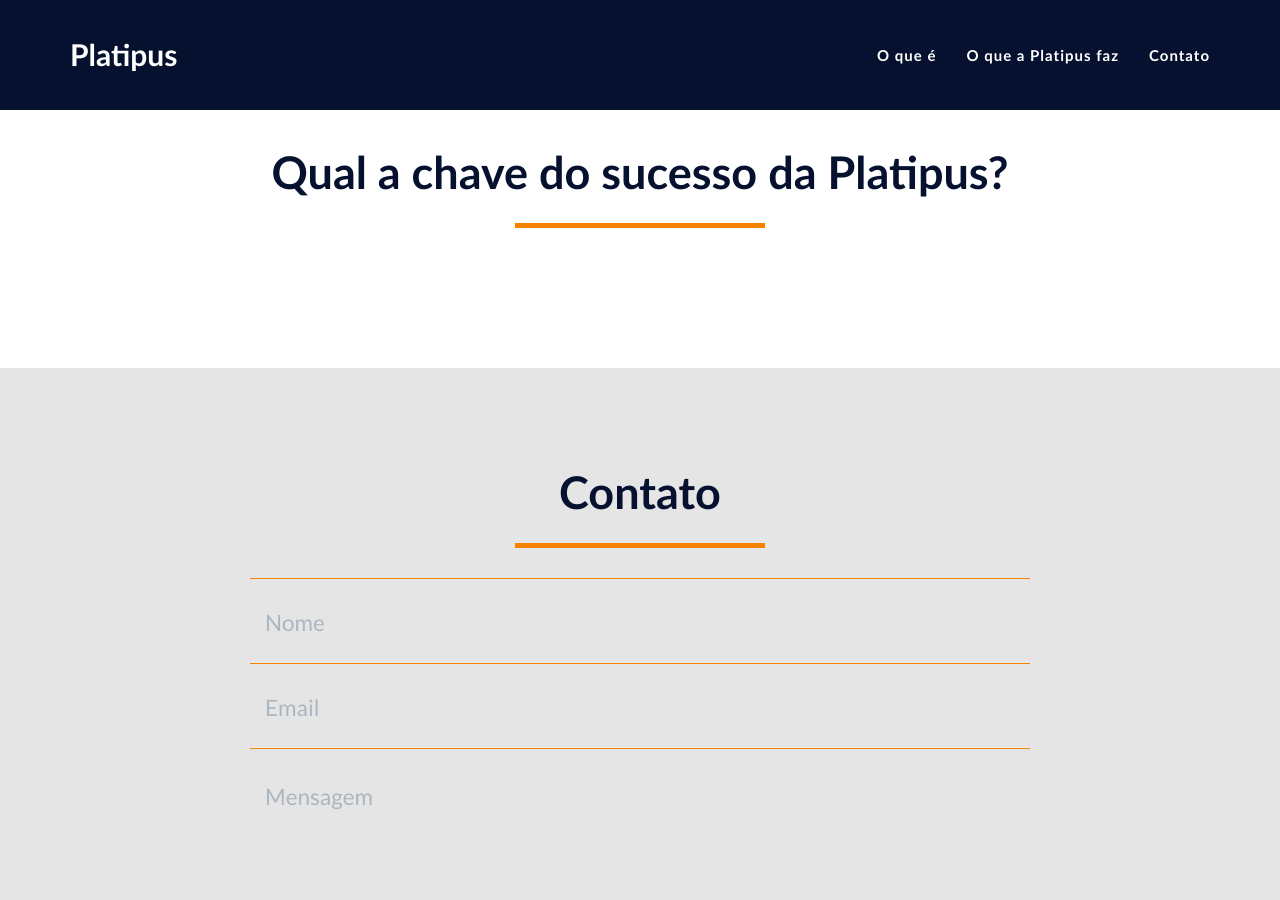
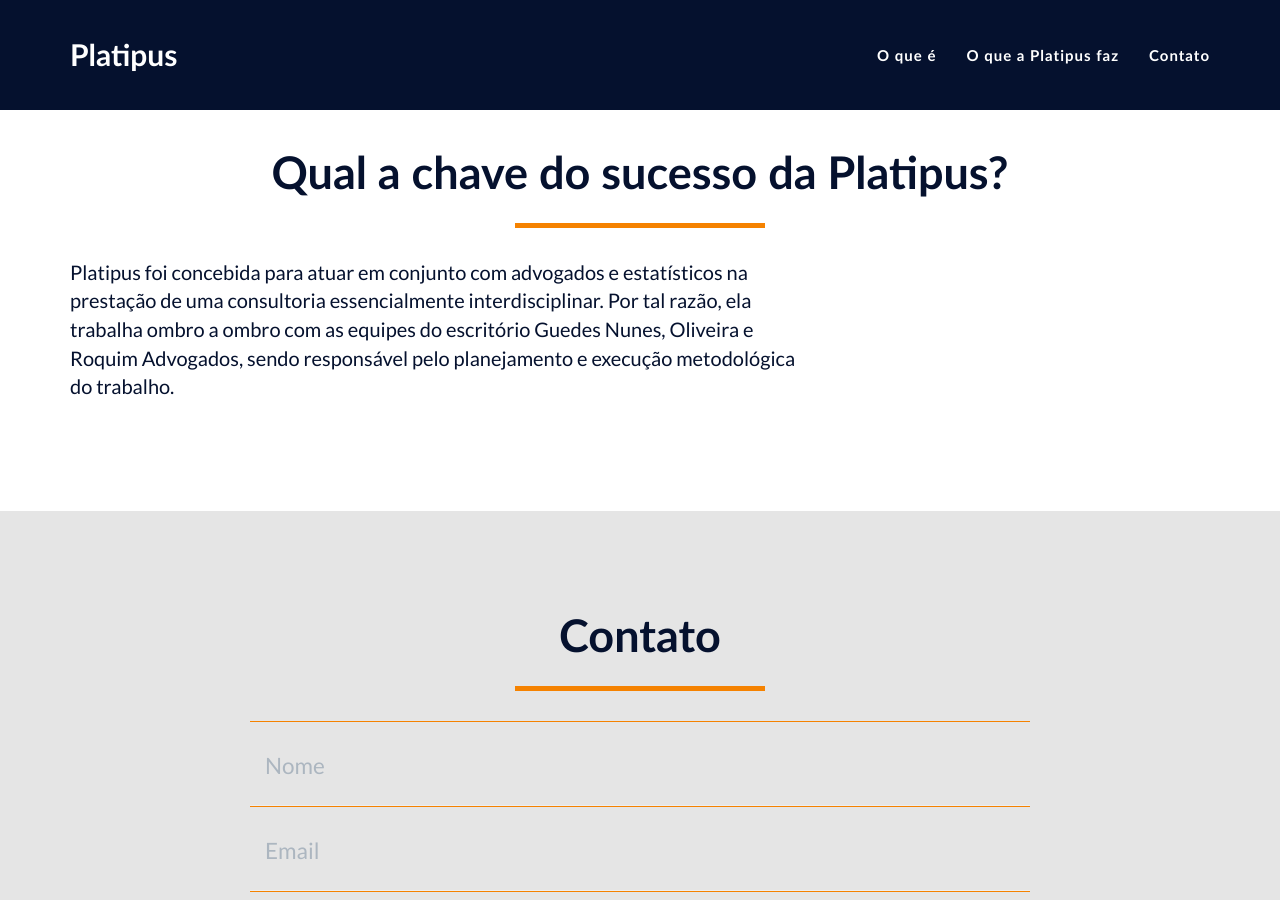
Before and after one commit to platipusc/platipus.github.io, a Jekyll site: the page built from index.html, in a window 1280 px wide and 900 px high, scrolled down 2393 px. Built offline with Jekyll 4.4.1, drawn with Linux system fonts in a browser that asks for light colours.

Commit message:
conteudo txt

```diff
--- a/_includes/chave_sucesso.html
+++ b/_includes/chave_sucesso.html
@@ -8,13 +8,13 @@
                 </div>
             </div>
             <div class="row">
-                <div class="col-lg-4 col-lg-offset-2">
+                <!--<div class="col-lg-4 col-lg-offset-2">
                     <p></p>
                     <p></p>
-                </div>
-                <div class="col-lg-4">
-                    <p></p>
-                    <p></p>
+                </div>-->
+                <div class="col-lg-8">
+                    <p>Platipus foi concebida para atuar em conjunto com advogados e estatísticos na prestação de uma consultoria essencialmente interdisciplinar. Por tal razão, ela trabalha ombro a ombro com as equipes do escritório Guedes Nunes, Oliveira e Roquim Advogados, sendo responsável pelo planejamento e execução metodológica do trabalho.</p>
+                    <!--<p></p>-->
                 </div>
             </div>
         </div>
```
